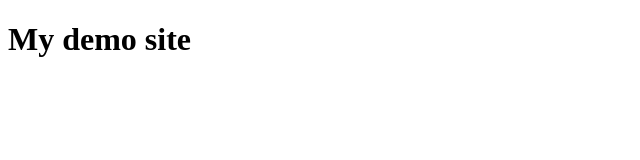
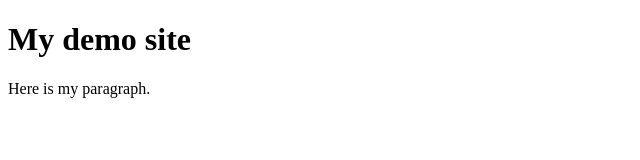
Before and after one commit to padams-msj/demo, a plain HTML site: page index.html in a window 1280 px wide. Shown: the whole page, without its empty margins (0-640 px from the left). Drawn offline with Linux system fonts and the light colour scheme.

Commit message:
Update index.html

```diff
--- a/index.html
+++ b/index.html
@@ -7,5 +7,6 @@
   </head>
   <body>
     <h1>My demo site</h1>
+    <p>Here is my paragraph.</p>
   </body>
 </html>
```
